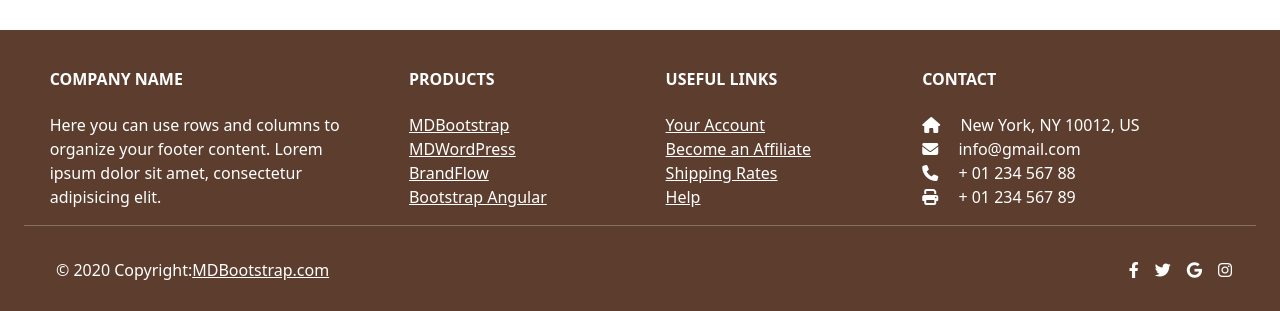
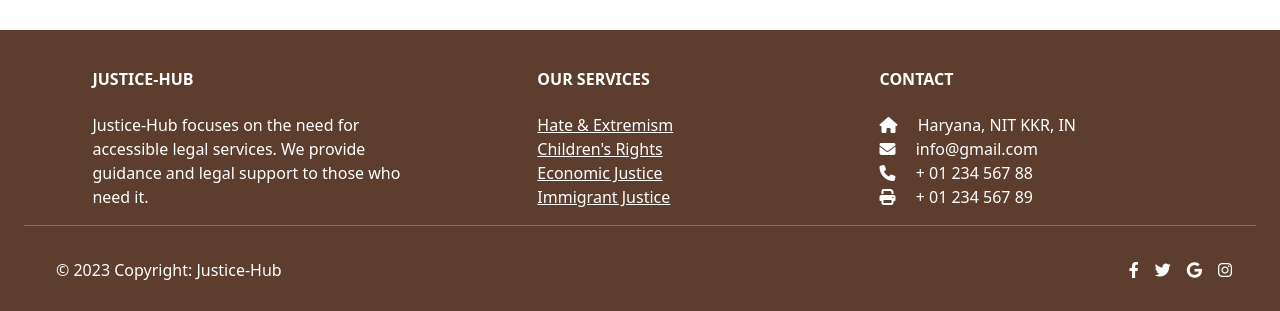
Before and after one commit to mayank3005/Justice-Hub, a React (Create React App) app in the folder client/: page / in a window 1280 px wide. Shown: the part 2347-2658 px from the top of the page. Built offline with nearby package versions, Linux system fonts and the light colour scheme.

Commit message:
modified footer

```diff
--- a/client/src/components/Footer.js
+++ b/client/src/components/Footer.js
@@ -11,18 +11,18 @@ const Footer = () => {
             <div className="row">
               <div className="col-md-3 col-lg-3 col-xl-3 mx-auto mt-3">
                 <h6 className="text-uppercase mb-4 font-weight-bold">
-                  Company name
+                  Justice-Hub
                 </h6>
                 <p>
-                  Here you can use rows and columns to organize your footer
-                  content. Lorem ipsum dolor sit amet, consectetur adipisicing
-                  elit.
+                Justice-Hub focuses on the need for accessible legal services.
+                 We provide guidance and legal support to those who need it.
+
                 </p>
               </div>
 
               <hr className="w-100 clearfix d-md-none" />
 
-              <div className="col-md-2 col-lg-2 col-xl-2 mx-auto mt-3">
+              {/* <div className="col-md-2 col-lg-2 col-xl-2 mx-auto mt-3">
                 <h6 className="text-uppercase mb-4 font-weight-bold">Products</h6>
                 <p>
                   <a className="text-white" href='/'>MDBootstrap</a>
@@ -36,25 +36,25 @@ const Footer = () => {
                 <p>
                   <a className="text-white" href='/'>Bootstrap Angular</a>
                 </p>
-              </div>
+              </div> */}
 
               <hr className="w-100 clearfix d-md-none" />
 
               <div className="col-md-3 col-lg-2 col-xl-2 mx-auto mt-3">
                 <h6 className="text-uppercase mb-4 font-weight-bold">
-                  Useful links
+                  Our Services
                 </h6>
                 <p>
-                  <a className="text-white" href='/'>Your Account</a>
+                  <a className="text-white" href='/'>Hate & Extremism</a>
                 </p>
                 <p>
-                  <a className="text-white" href='/'>Become an Affiliate</a>
+                  <a className="text-white" href='/'>Children's Rights</a>
                 </p>
                 <p>
-                  <a className="text-white" href='/'>Shipping Rates</a>
+                  <a className="text-white" href='/'>Economic Justice</a>
                 </p>
                 <p>
-                  <a className="text-white" href='/'>Help</a>
+                  <a className="text-white" href='/'>Immigrant Justice</a>
                 </p>
               </div>
 
@@ -62,7 +62,7 @@ const Footer = () => {
 
               <div className="col-md-4 col-lg-3 col-xl-3 mx-auto mt-3">
                 <h6 className="text-uppercase mb-4 font-weight-bold">Contact</h6>
-                <p><i className="fas fa-home mr-3"></i> New York, NY 10012, US</p>
+                <p><i className="fas fa-home mr-3"></i> Haryana, NIT KKR, IN</p>
                 <p><i className="fas fa-envelope mr-3"></i> info@gmail.com</p>
                 <p><i className="fas fa-phone mr-3"></i> + 01 234 567 88</p>
                 <p><i className="fas fa-print mr-3"></i> + 01 234 567 89</p>
@@ -76,8 +76,8 @@ const Footer = () => {
             <div className="row d-flex align-items-center">
               <div className="col-md-7 col-lg-8 text-center text-md-start">
                 <div className="p-3">
-                  © 2020 Copyright:
-                  <a className="text-white" href="https://mdbootstrap.com/">MDBootstrap.com</a>
+                  © 2023 Copyright:
+                  <a className="text-white" >  Justice-Hub</a>
                 </div>
               </div>
 
```
